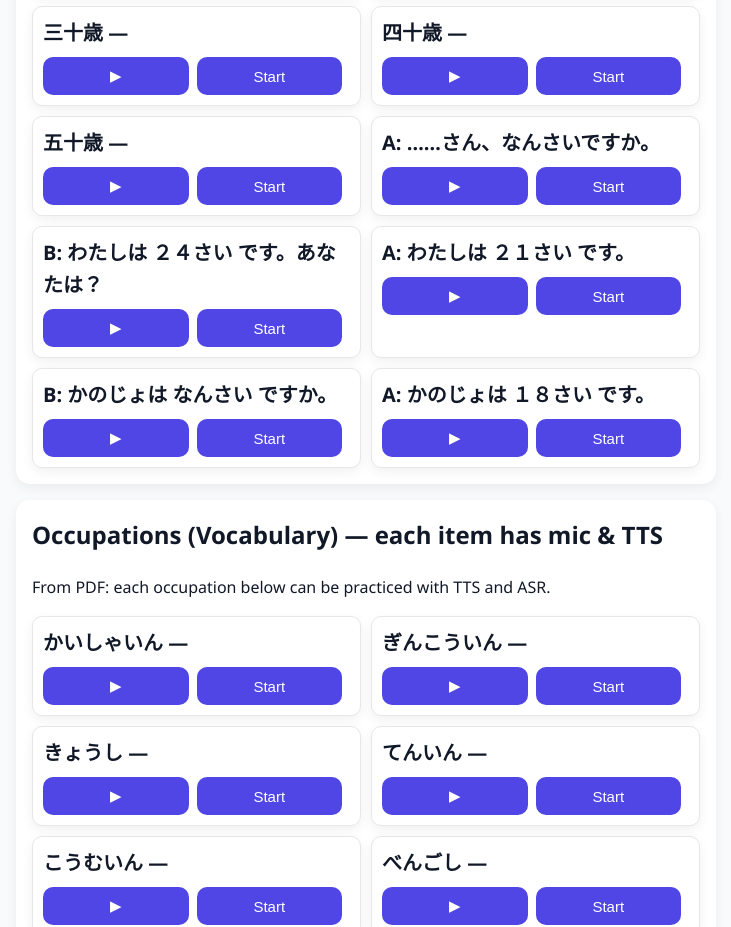
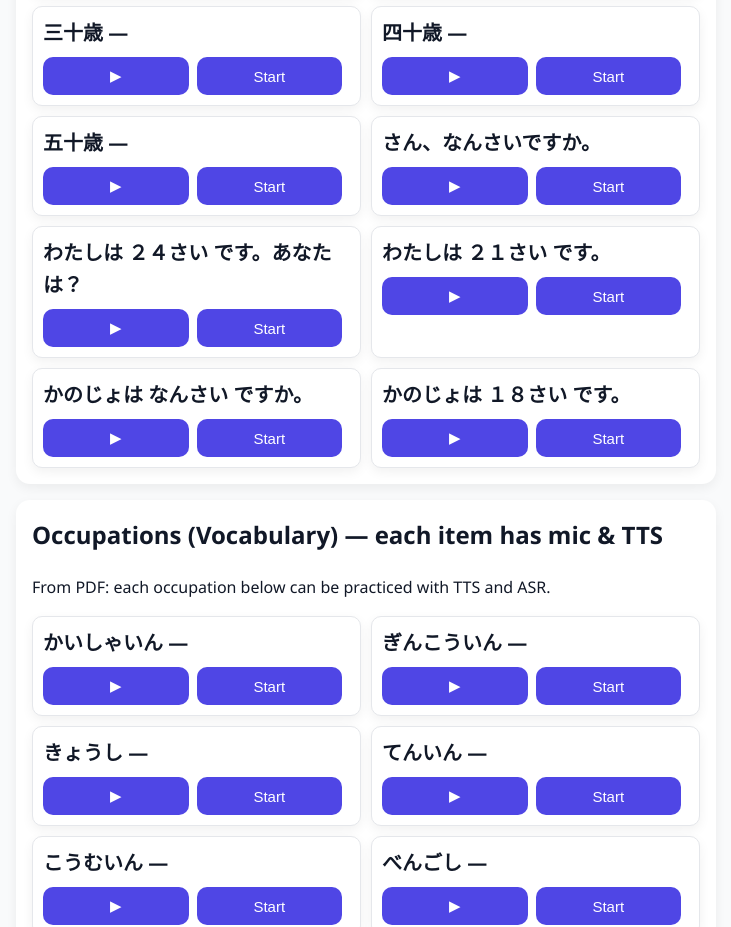
Before and after one commit to Hansa606/imsensei, a plain HTML site: page index.html in a window 1280 px wide. Shown: the part 3900-4827 px from the top of the page, without its empty margins (274-1005 px from the left). Drawn offline with Linux system fonts and the light colour scheme.

Commit message:
1234567498

```diff
--- a/index.html
+++ b/index.html
@@ -867,7 +867,7 @@ footer {
 
 <div class="list-item sentence" data-index="63">
     <div class="text">
-        <div class="jp">A: ……さん、なんさいですか。</div>
+        <div class="jp">さん、なんさいですか。</div>
         <div class="romaji hidden">A: ... San, nan sai desu ka.</div>
         <div class="sinhala hidden">A: ඔයාට වයස කීයද?</div>
         <div class="asr-result" id="result-63"></div>
@@ -881,7 +881,7 @@ footer {
 
 <div class="list-item sentence" data-index="64">
     <div class="text">
-        <div class="jp">B: わたしは ２４さい です。あなたは？</div>
+        <div class="jp">わたしは ２４さい です。あなたは？</div>
         <div class="romaji hidden">B: Watashi wa nijūyon sai desu. Anata wa?</div>
         <div class="sinhala hidden">B: මට වයස 24යි. ඔයාට?</div>
         <div class="asr-result" id="result-64"></div>
@@ -895,7 +895,7 @@ footer {
 
 <div class="list-item sentence" data-index="65">
     <div class="text">
-        <div class="jp">A: わたしは ２１さい です。</div>
+        <div class="jp">わたしは ２１さい です。</div>
         <div class="romaji hidden">A: Watashi wa nijūichi sai desu.</div>
         <div class="sinhala hidden">A: මට වයස 21යි.</div>
         <div class="asr-result" id="result-65"></div>
@@ -909,7 +909,7 @@ footer {
 
 <div class="list-item sentence" data-index="66">
     <div class="text">
-        <div class="jp">B: かのじょは なんさい ですか。</div>
+        <div class="jp">かのじょは なんさい ですか。</div>
         <div class="romaji hidden">B: Kanojo wa nan sai desu ka.</div>
         <div class="sinhala hidden">B: ඇයගේ වයස කීයද?</div>
         <div class="asr-result" id="result-66"></div>
@@ -923,7 +923,7 @@ footer {
 
 <div class="list-item sentence" data-index="67">
     <div class="text">
-        <div class="jp">A: かのじょは １８さい です。</div>
+        <div class="jp">かのじょは １８さい です。</div>
         <div class="romaji hidden">A: Kanojo wa jūhassai desu.</div>
         <div class="sinhala hidden">A: ඇයගේ වයස 18යි.</div>
         <div class="asr-result" id="result-67"></div>
```
